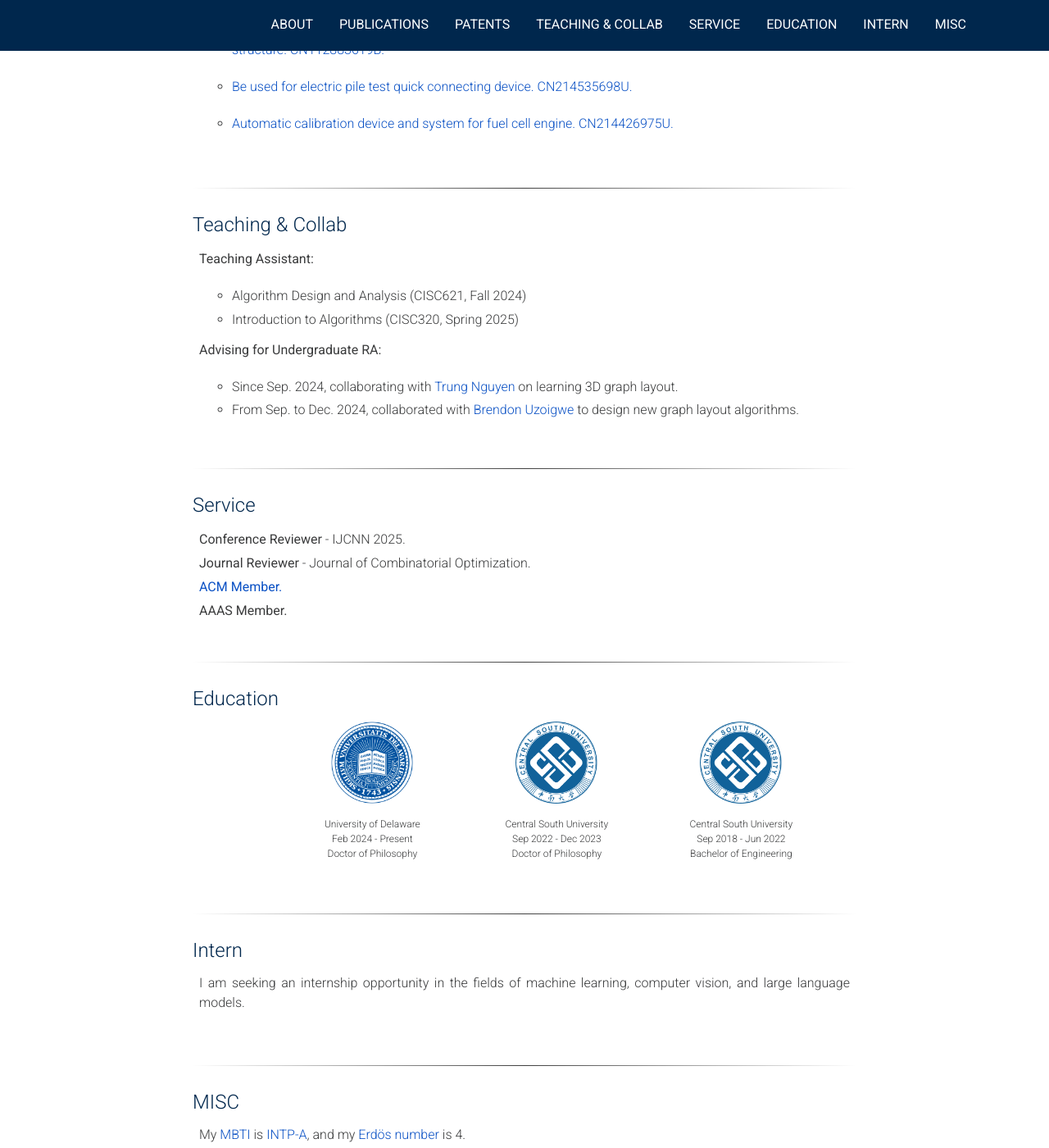
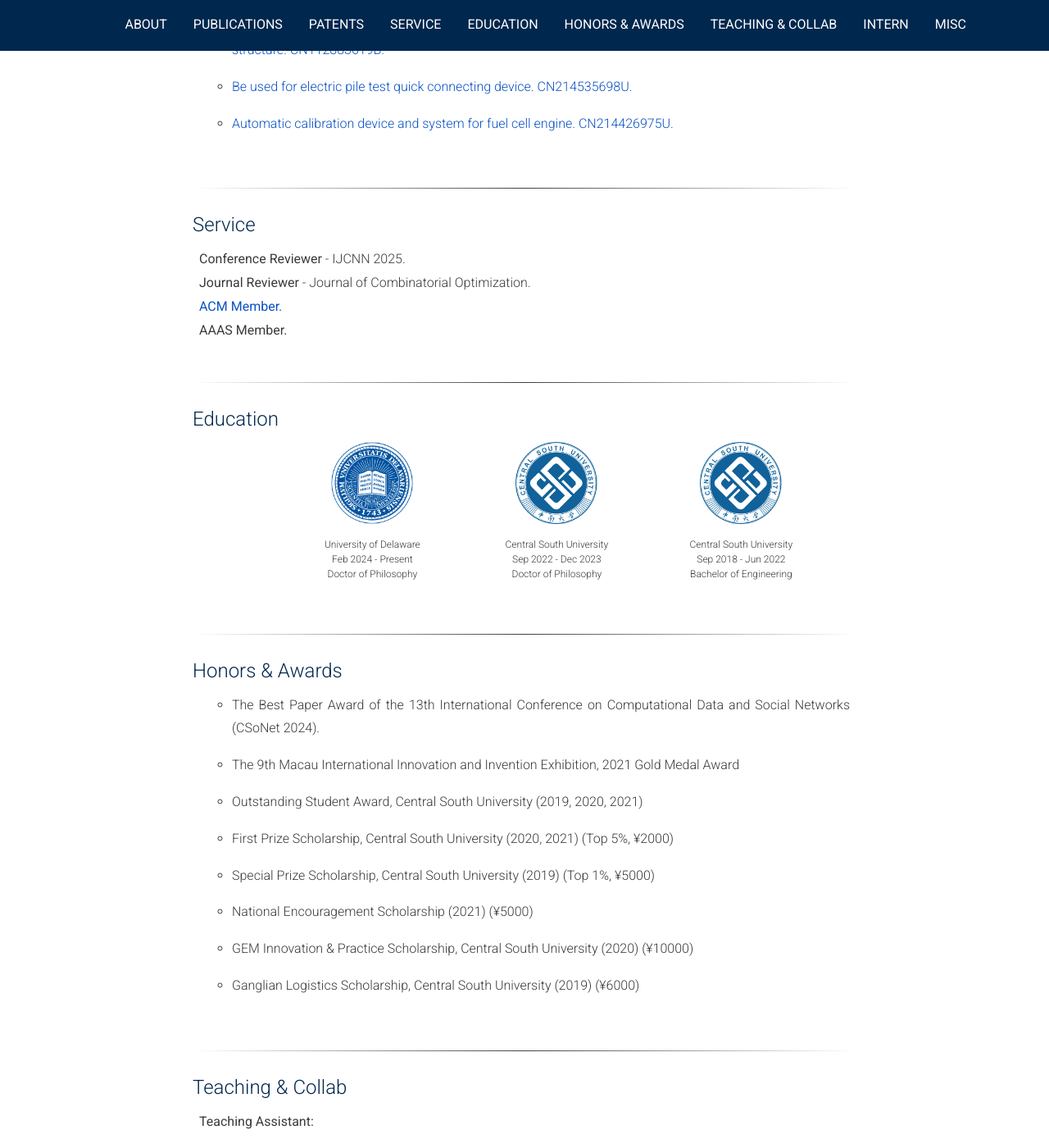
Before and after one commit to Jiahao-Xie-86/Jiahao-Xie-86.github.io, a Jekyll site: the page built from index.markdown, in a window 1280 px wide and 1400 px high, scrolled down 2201 px. Shown: the whole window at 82% size. Built offline with Jekyll 4.4.1, drawn with Linux system fonts in a browser that asks for light colours; nearby versions of some CDN libraries; a style sheet for code colours, icons or effects is not loaded; some of the changed text lies outside the part shown.

Commit message:
Update home.html

```diff
--- a/_layouts/home.html
+++ b/_layouts/home.html
@@ -64,13 +64,16 @@
           <a class="nav-link js-scroll-trigger" href="#patent">Patents</a>
         </li>
         <li class="nav-item">
-          <a class="nav-link js-scroll-trigger" href="#teaching">Teaching & Collab</a>
-        </li>
-        <li class="nav-item">
           <a class="nav-link js-scroll-trigger" href="#service">Service</a>
         </li>
         <li class="nav-item">
           <a class="nav-link js-scroll-trigger" href="#education">Education</a>
+        </li>
+        <li class="nav-item">
+          <a class="nav-link js-scroll-trigger" href="#Awards">Honors & Awards</a>
+        </li>
+        <li class="nav-item">
+          <a class="nav-link js-scroll-trigger" href="#teaching">Teaching & Collab</a>
         </li>
         <li class="nav-item">
           <a class="nav-link js-scroll-trigger" href="#internship">Intern </a>
@@ -394,42 +397,6 @@
   </ul>
 </section>
 
-<!-- teaching & collab -->
-<section class="container lead">
-  <hr>
-  <a class="anchor" id="teaching"></a>
-  <h1 class="col-12 px-0 mb-0">Teaching & Collab</h1>
-  <ul class="my-0 px-2" style="list-style-type: none;">
-    <li class="mb-2">
-      <p class="lead">
-        <strong>Teaching Assistant:</strong>
-      </p>
-      <ul>
-        <li>Algorithm Design and Analysis (CISC621, Fall 2024)</li>
-        <li>Introduction to Algorithms (CISC320, Spring 2025)</li>
-      </ul>
-    </li>
-
-    <li class="mb-2">
-      <p class="lead">
-        <strong>Advising for Undergraduate RA:</strong>
-      </p>
-      <ul>
-        <li>
-          Since Sep. 2024, collaborating with
-          <a href="https://www.linkedin.com/in/trungtng/" target="_blank">Trung Nguyen</a>
-          on learning 3D graph layout.
-        </li>
-        <li>
-          From Sep. to Dec. 2024, collaborated with
-          <a href="https://www.linkedin.com/in/brendon-uzoigwe-569935259/" target="_blank">Brendon Uzoigwe</a>
-          to design new graph layout algorithms.
-        </li>
-      </ul>
-    </li>
-  </ul>
-</section>
-
 <!-- service-->
 <section class="container lead" >
   <hr>
@@ -474,6 +441,71 @@
   </div><!--/.container -->
 </section><!--//section-->
 
+<!-- Honors & Awards-->
+<section class="container lead" >
+  <hr>
+  <a class="anchor" id="Awards"></a>
+  <h1 class="col-12 px-0 mb-0">Honors & Awards</h1>
+  <ul class="my-0 px-2" style="list-style-type: none; ">
+
+<ul>
+    <li><p class="lead"> The Best Paper Award of the 13th International Conference on Computational Data and Social Networks (CSoNet 2024). </a></li>
+
+    <li> <p class="lead"> The 9th Macau International Innovation and Invention Exhibition, 2021 Gold Medal Award</a></li>
+
+    <li> <p class="lead"> Outstanding Student Award, Central South University (2019, 2020, 2021)</a></li>
+
+    <li><p class="lead"> First Prize Scholarship, Central South University (2020, 2021) (Top 5%, ¥2000)</a></li>
+
+    <li><p class="lead"> Special Prize Scholarship, Central South University (2019) (Top 1%, ¥5000) </a></li>
+
+    <li><p class="lead"> National Encouragement Scholarship (2021) (¥5000) </a></li>
+
+    <li><p class="lead"> GEM Innovation & Practice Scholarship, Central South University (2020) (¥10000) </a></li>
+
+    <li><p class="lead"> Ganglian Logistics Scholarship, Central South University (2019) (¥6000) </a></li>
+ </ul>
+    <p class="lead"></p>
+  </ul>
+</section>
+
+
+<!-- teaching & collab -->
+<section class="container lead">
+  <hr>
+  <a class="anchor" id="teaching"></a>
+  <h1 class="col-12 px-0 mb-0">Teaching & Collab</h1>
+  <ul class="my-0 px-2" style="list-style-type: none;">
+    <li class="mb-2">
+      <p class="lead">
+        <strong>Teaching Assistant:</strong>
+      </p>
+      <ul>
+        <li>Algorithm Design and Analysis (CISC621, Fall 2024)</li>
+        <li>Introduction to Algorithms (CISC320, Spring 2025)</li>
+      </ul>
+    </li>
+
+    <li class="mb-2">
+      <p class="lead">
+        <strong>Advising for Undergraduate RA:</strong>
+      </p>
+      <ul>
+        <li>
+          Since Sep. 2024, collaborating with
+          <a href="https://www.linkedin.com/in/trungtng/" target="_blank">Trung Nguyen</a>
+          on learning 3D graph layout.
+        </li>
+        <li>
+          From Sep. to Dec. 2024, collaborated with
+          <a href="https://www.linkedin.com/in/brendon-uzoigwe-569935259/" target="_blank">Brendon Uzoigwe</a>
+          to design new graph layout algorithms.
+        </li>
+      </ul>
+    </li>
+  </ul>
+</section>
+
 <!-- Intern-->
 <section class="container lead" >
   <hr>
```
